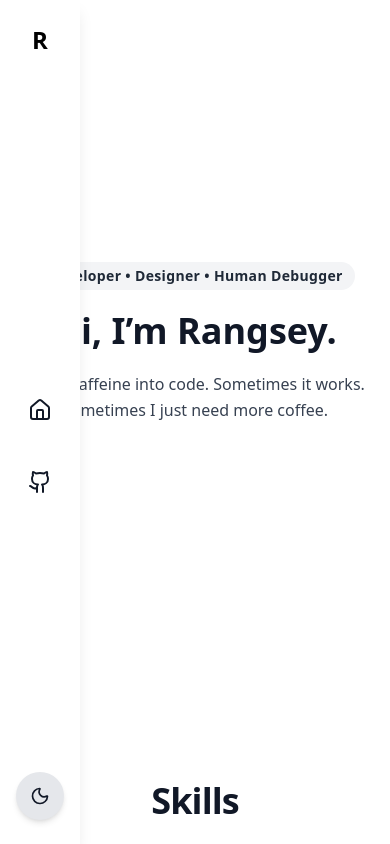
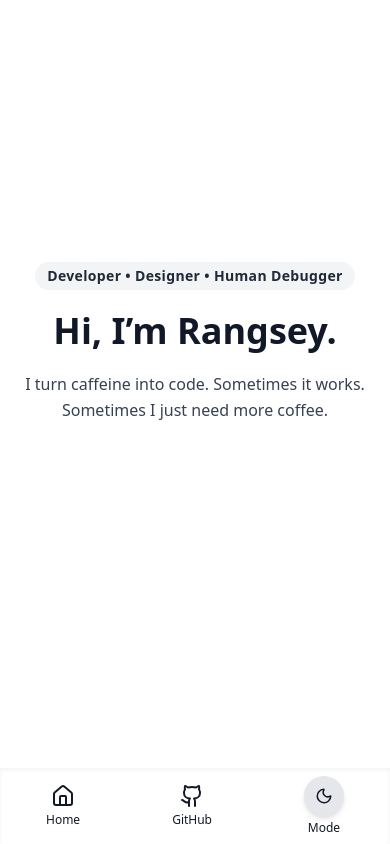
Before and after one commit to Rangsey0/Rangsey-portfolio, a React (Create React App) app: page / in a window 390 px wide. Shown: the top 844 px of the page. Built offline with nearby package versions, Linux system fonts and the light colour scheme.

Commit message:
fix mobile navbar

```diff
--- a/src/components/Navbar.jsx
+++ b/src/components/Navbar.jsx
@@ -37,8 +37,9 @@ export default function Navbar() {
   };
 
   return (
-    <nav className="fixed top-0 left-0 h-full w-20 flex flex-col justify-between bg-white dark:bg-black shadow-lg z-50">
-      {/* Logo */}
+    <>
+      {/* Desktop Navbar */}
+      <nav className="hidden md:flex fixed top-0 left-0 h-full w-20 flex-col justify-between bg-white dark:bg-black shadow-lg z-50">
         <div className="flex flex-col items-center py-6">
           <h1
             className={`text-2xl font-bold select-none ${
@@ -49,7 +50,6 @@ export default function Navbar() {
           </h1>
         </div>
 
-      {/* Nav Items */}
         <ul className="flex flex-col items-center mt-10 space-y-6">
           {navItems.map((item, idx) => (
             <li key={idx} className="group relative w-full flex justify-center">
@@ -62,7 +62,6 @@ export default function Navbar() {
                 {item.icon}
               </button>
 
-            {/* Tooltip */}
               <span
                 className="absolute left-16 top-1/2 -translate-y-1/2 whitespace-nowrap
                            bg-gray-900 dark:bg-gray-100 text-white dark:text-gray-900
@@ -75,7 +74,6 @@ export default function Navbar() {
           ))}
         </ul>
 
-      {/* Dark Mode Toggle */}
         <div className="flex justify-center mb-6">
           <button
             onClick={() => setDarkMode(!darkMode)}
@@ -89,5 +87,43 @@ export default function Navbar() {
           </button>
         </div>
       </nav>
+
+      {/* Mobile Navbar */}
+      <nav className="md:hidden fixed bottom-0 left-0 w-full bg-white dark:bg-black shadow-inner z-50">
+        <ul className="flex justify-around items-center py-2">
+          {navItems.map((item, idx) => (
+            <li key={idx}>
+              <button
+                onClick={() => handleClick(item)}
+                className="flex flex-col items-center justify-center text-gray-900 dark:text-white
+                     hover:text-indigo-500 transition-all duration-300"
+              >
+                {item.icon}
+                <span className="text-xs mt-1">{item.label}</span>
+              </button>
+            </li>
+          ))}
+
+          {/* Dark Mode Toggle */}
+          <li>
+            <div className="flex flex-col items-center">
+              <button
+                onClick={() => setDarkMode(!darkMode)}
+                className="flex items-center justify-center w-10 h-10 rounded-full bg-gray-200 dark:bg-gray-700 shadow-md hover:shadow-lg transition-all duration-300"
+              >
+                {darkMode ? (
+                  <Sun size={18} className="text-yellow-400" />
+                ) : (
+                  <Moon size={18} className="text-gray-900" />
+                )}
+              </button>
+              <span className="text-xs mt-1 text-gray-900 dark:text-white">
+                Mode
+              </span>
+            </div>
+          </li>
+        </ul>
+      </nav>
+    </>
   );
 }
```
Lines whose indentation alone changed are shown as unchanged.
